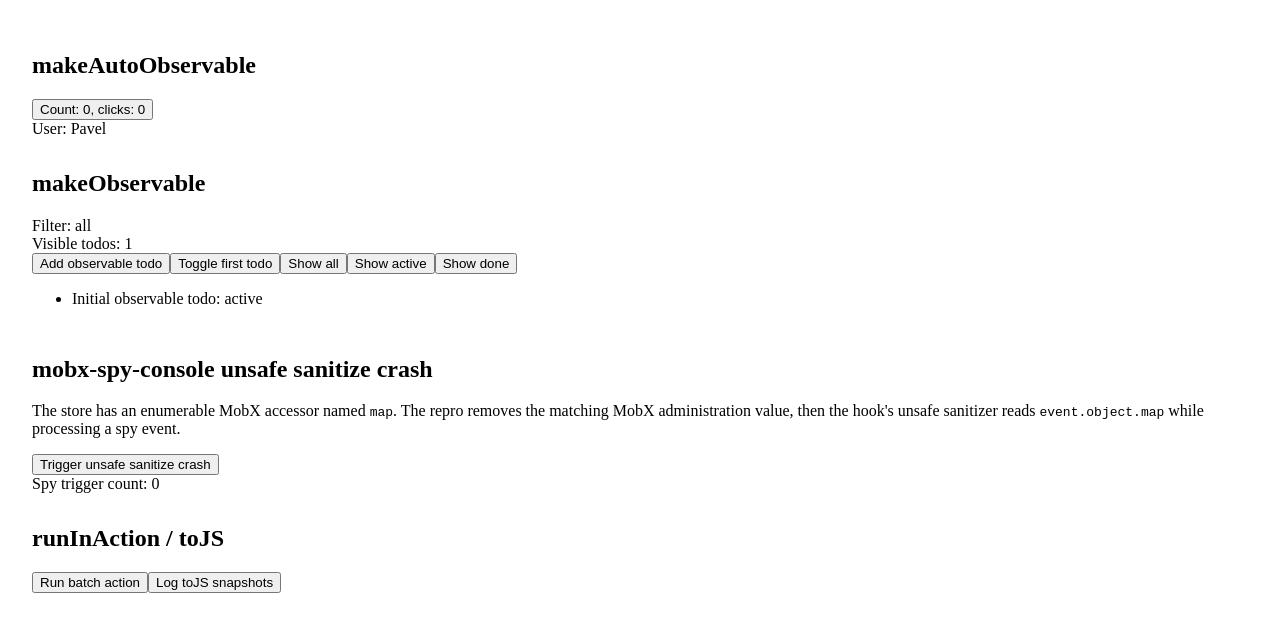
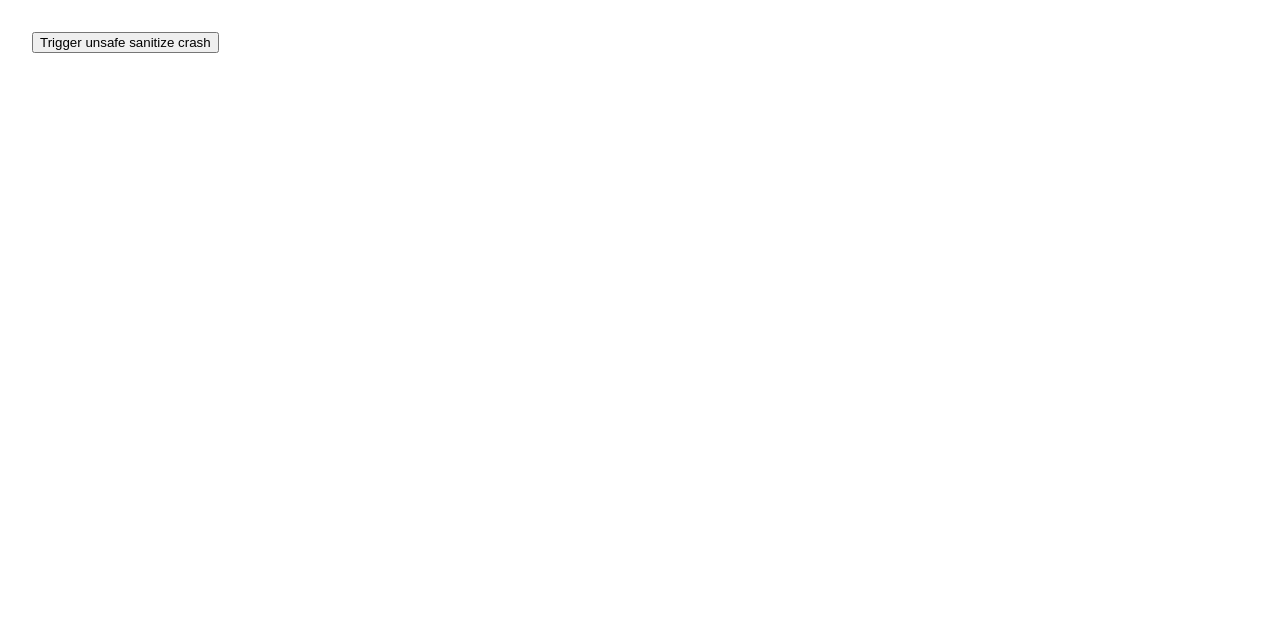
Before and after one commit to rakleed/mobx-spy-console-sanitizer-crash-repro, a React (Vite) app: page / in a window 1280 px wide. Shown: the top 632 px of the page. Built offline with nearby package versions, Linux system fonts and the light colour scheme.

Commit message:
Reduce sanitizer crash repro to minimal case

```diff
--- a/package.json
+++ b/package.json
@@ -9,7 +9,6 @@
   "dependencies": {
     "@vitejs/plugin-react": "latest",
     "mobx": "latest",
-    "mobx-react-lite": "latest",
     "react": "^18.3.1",
     "react-dom": "^18.3.1",
     "vite": "latest"
--- a/src/main.tsx
+++ b/src/main.tsx
@@ -1,193 +1,37 @@
 import './mobx-spy-console-hook-repro';
 
 import * as mobx from 'mobx';
-import {
-  $mobx,
-  action,
-  computed,
-  makeAutoObservable,
-  makeObservable,
-  observable,
-  runInAction,
-  toJS,
-} from 'mobx';
-import { observer } from 'mobx-react-lite';
+import { $mobx, makeAutoObservable } from 'mobx';
 import { createRoot } from 'react-dom/client';
 
 window.__MOBX_DEVTOOLS_GLOBAL_HOOK__?.injectMobx(mobx);
-
-class AutoObservableCounterStore {
-  count = 0;
-
-  user = {
-    name: 'Pavel',
-    stats: {
-      clicks: 0,
-    },
-  };
-
-  constructor() {
-    makeAutoObservable(this);
-  }
-
-  increment() {
-    this.count += 1;
-    this.user.stats.clicks += 1;
-  }
-}
-
-class ObservableTodoStore {
-  todos = [
-    {
-      id: 1,
-      title: 'Initial observable todo',
-      done: false,
-    },
-  ];
-
-  filter = 'all';
-
-  constructor() {
-    makeObservable(this, {
-      todos: observable,
-      filter: observable,
-      visibleTodos: computed,
-      addTodo: action,
-      toggleFirstTodo: action,
-      setFilter: action,
-    });
-  }
-
-  get visibleTodos() {
-    if (this.filter === 'done') {
-      return this.todos.filter((todo) => todo.done);
-    }
-
-    if (this.filter === 'active') {
-      return this.todos.filter((todo) => !todo.done);
-    }
-
-    return this.todos;
-  }
-
-  addTodo() {
-    this.todos.push({
-      id: Date.now(),
-      title: `Observable todo ${this.todos.length + 1}`,
-      done: false,
-    });
-  }
-
-  toggleFirstTodo() {
-    const [firstTodo] = this.todos;
-
-    if (firstTodo) {
-      firstTodo.done = !firstTodo.done;
-    }
-  }
-
-  setFilter(filter: 'all' | 'active' | 'done') {
-    this.filter = filter;
-  }
-}
 
 type MobxAdministrationWithValues = {
   values_: Map<string, unknown>;
 };
 
 class SiteMapStore {
-  map = new Map([
-    ['home', '/'],
-    ['users', '/users'],
-  ]);
-
+  map = new Map([['home', '/']]);
   tick = 0;
 
   constructor() {
     makeAutoObservable(this);
+    (this as unknown as { [$mobx]: MobxAdministrationWithValues })[$mobx].values_.delete('map');
   }
 
-  triggerSpyEvent() {
+  triggerUnsafeSanitizeCrash() {
     this.tick += 1;
-  }
-
-  removeObservableMapValue() {
-    (this as unknown as { [$mobx]: MobxAdministrationWithValues })[$mobx].values_.delete('map');
   }
 }
 
-const autoObservableCounterStore = new AutoObservableCounterStore();
-const observableTodoStore = new ObservableTodoStore();
 const siteMapStore = new SiteMapStore();
 
-siteMapStore.removeObservableMapValue();
-
-function runBatchAction() {
-  runInAction('update stores with runInAction', () => {
-    autoObservableCounterStore.count += 10;
-    autoObservableCounterStore.user.name = `Pavel ${autoObservableCounterStore.count}`;
-    autoObservableCounterStore.user.stats.clicks += 10;
-
-    observableTodoStore.todos.push({
-      id: Date.now(),
-      title: `runInAction todo ${observableTodoStore.todos.length + 1}`,
-      done: false,
-    });
-    observableTodoStore.filter = observableTodoStore.filter === 'all' ? 'active' : 'all';
-  });
+function App() {
+  return (
+    <main style={{ padding: 24 }}>
+      <button onClick={() => siteMapStore.triggerUnsafeSanitizeCrash()}>Trigger unsafe sanitize crash</button>
+    </main>
+  );
 }
 
-function logSnapshots() {
-  console.log('autoObservableCounterStore toJS', toJS(autoObservableCounterStore));
-  console.log('observableTodoStore.todos toJS', toJS(observableTodoStore.todos));
-  console.log('observableTodoStore.visibleTodos toJS', toJS(observableTodoStore.visibleTodos));
-}
-
-const App = observer(() => (
-  <main style={{ display: 'grid', gap: 12, padding: 24 }}>
-    <section>
-      <h2>makeAutoObservable</h2>
-      <button onClick={() => autoObservableCounterStore.increment()}>
-        Count: {autoObservableCounterStore.count}, clicks: {autoObservableCounterStore.user.stats.clicks}
-      </button>
-      <div>User: {autoObservableCounterStore.user.name}</div>
-    </section>
-
-    <section>
-      <h2>makeObservable</h2>
-      <div>Filter: {observableTodoStore.filter}</div>
-      <div>Visible todos: {observableTodoStore.visibleTodos.length}</div>
-      <button onClick={() => observableTodoStore.addTodo()}>Add observable todo</button>
-      <button onClick={() => observableTodoStore.toggleFirstTodo()}>Toggle first todo</button>
-      <button onClick={() => observableTodoStore.setFilter('all')}>Show all</button>
-      <button onClick={() => observableTodoStore.setFilter('active')}>Show active</button>
-      <button onClick={() => observableTodoStore.setFilter('done')}>Show done</button>
-      <ul>
-        {observableTodoStore.visibleTodos.map((todo) => (
-          <li key={todo.id}>
-            {todo.title}: {todo.done ? 'done' : 'active'}
-          </li>
-        ))}
-      </ul>
-    </section>
-
-    <section>
-      <h2>mobx-spy-console unsafe sanitize crash</h2>
-      <p>
-        The store has an enumerable MobX accessor named <code>map</code>. The repro removes the matching MobX
-        administration value, then the hook's unsafe sanitizer reads <code>event.object.map</code> while processing a
-        spy event.
-      </p>
-      <button onClick={() => siteMapStore.triggerSpyEvent()}>Trigger unsafe sanitize crash</button>
-      <div>Spy trigger count: {siteMapStore.tick}</div>
-    </section>
-
-    <section>
-      <h2>runInAction / toJS</h2>
-      <button onClick={runBatchAction}>Run batch action</button>
-      <button onClick={logSnapshots}>Log toJS snapshots</button>
-    </section>
-  </main>
-));
-
 createRoot(document.getElementById('root')!).render(<App />);
--- a/src/mobx-spy-console-hook-repro.ts
+++ b/src/mobx-spy-console-hook-repro.ts
@@ -1,199 +1,45 @@
-const MOBX_DEVTOOLS_GLOBAL_HOOK_KEY = '__MOBX_DEVTOOLS_GLOBAL_HOOK__';
-const MOBX_SPY_EVENT_LOG_PREFIX = '[mobx-spy-console hook repro]';
-
 type MobxSpyEvent = Record<string, unknown>;
 
 type MobxInstance = {
   spy?: (listener: (event: MobxSpyEvent) => void) => () => void;
 };
 
-type MobxCollection = {
-  mobx?: MobxInstance;
-};
-
-type MobxDevtoolsHook = {
-  hookVersion: number;
-  collections: Record<string, MobxCollection>;
-  inject: (collection: MobxCollection) => void;
-  injectMobx: (mobx: MobxInstance) => void;
-  _listeners: Record<string, Array<(data: string) => void> | undefined>;
-  sub: (eventName: string, listener: (data: string) => void) => () => void;
-  on: (eventName: string, listener: (data: string) => void) => void;
-  off: (eventName: string, listener: (data: string) => void) => void;
-  emit: (eventName: string, data: string) => void;
-};
-
 declare global {
   interface Window {
-    __MOBX_DEVTOOLS_GLOBAL_HOOK__?: MobxDevtoolsHook;
+    __MOBX_DEVTOOLS_GLOBAL_HOOK__?: {
+      injectMobx: (mobx: MobxInstance) => void;
+    };
   }
 }
 
-function sanitize(value: unknown, depth: number, seen: WeakSet<object>): unknown {
-  if (depth > 7) {
-    return '[...]';
-  }
-
+function sanitize(value: unknown): unknown {
   if (value === null || value === undefined) {
     return value;
   }
 
-  if (typeof value === 'string' || typeof value === 'number' || typeof value === 'boolean') {
+  if (typeof value !== 'object') {
     return value;
   }
-
-  if (typeof value === 'function') {
-    return '[function]';
-  }
-
-  if (value instanceof Date) {
-    return value.toISOString();
-  }
-
-  if (value instanceof Error) {
-    return {
-      name: value.name,
-      message: value.message,
-      stack: value.stack?.split('\n').slice(0, 6),
-    };
-  }
-
-  if (Array.isArray(value)) {
-    return value.map((item) => sanitize(item, depth + 1, seen));
-  }
-
-  if (value instanceof Map) {
-    return {
-      type: 'Map',
-      size: value.size,
-      entries: Array.from(value.entries()).map(([key, entryValue]) => [
-        sanitize(key, depth + 1, seen),
-        sanitize(entryValue, depth + 1, seen),
-      ]),
-    };
-  }
-
-  if (value instanceof Set) {
-    return {
-      type: 'Set',
-      size: value.size,
-      values: Array.from(value.values())
-        .slice(0, 15)
-        .map((entryValue) => sanitize(entryValue, depth + 1, seen)),
-    };
-  }
-
-  if (typeof value === 'object') {
-    if (seen.has(value)) {
-      return '[circular]';
-    }
-
-    seen.add(value);
 
   const output: Record<string, unknown> = {};
 
   Object.keys(value).forEach((key) => {
-      if (key === '$mobx') {
-        return;
-      }
-
-      output[key] = sanitize((value as Record<string, unknown>)[key], depth + 1, seen);
+    output[key] = sanitize((value as Record<string, unknown>)[key]);
   });
-
-    seen.delete(value);
 
   return output;
 }
 
-  try {
-    return JSON.parse(JSON.stringify(value));
-  } catch {
-    return String(value);
-  }
-}
-
-function setupMobxHook(): MobxDevtoolsHook {
-  const existingHook = window.__MOBX_DEVTOOLS_GLOBAL_HOOK__;
-
-  if (existingHook?.collections) {
-    return existingHook;
-  }
-
-  const hook: MobxDevtoolsHook = {
-    hookVersion: 1,
-    collections: {},
-    inject(collection) {
-      const mobxId = 'repro';
-
-      this.collections[mobxId] = {
-        ...this.collections[mobxId],
-        ...collection,
-      };
-
-      this.emit('instances-injected', mobxId);
-    },
+window.__MOBX_DEVTOOLS_GLOBAL_HOOK__ = {
   injectMobx(mobx) {
-      this.inject({ mobx });
-    },
-    _listeners: {},
-    sub(eventName, listener) {
-      this.on(eventName, listener);
-
-      return () => {
-        this.off(eventName, listener);
-      };
-    },
-    on(eventName, listener) {
-      this._listeners[eventName] ??= [];
-      this._listeners[eventName]?.push(listener);
-    },
-    off(eventName, listener) {
-      const listeners = this._listeners[eventName];
-
-      if (!listeners) {
+    mobx.spy?.((event) => {
+      if (event.type === 'report-end') {
         return;
       }
 
-      const listenerIndex = listeners.indexOf(listener);
-
-      if (listenerIndex !== -1) {
-        listeners.splice(listenerIndex, 1);
-      }
-    },
-    emit(eventName, data) {
-      this._listeners[eventName]?.forEach((listener) => {
-        listener(data);
+      console.log('[mobx-spy-console hook repro]', sanitize(event));
     });
   },
 };
 
-  window.__MOBX_DEVTOOLS_GLOBAL_HOOK__ = hook;
-
-  return hook;
-}
-
-function setupSpyDisposers(hook: MobxDevtoolsHook): void {
-  const spyDisposers: Record<string, (() => void) | undefined> = {};
-
-  function attachSpyForMobx(mobx: MobxInstance | undefined, mobxId: string): void {
-    if (!mobx || typeof mobx.spy !== 'function' || spyDisposers[mobxId]) {
-      return;
-    }
-
-    spyDisposers[mobxId] = mobx.spy((event) => {
-      if (event.type === 'report-end') {
-        return;
-      }
-
-      console.log(MOBX_SPY_EVENT_LOG_PREFIX, sanitize(event, 0, new WeakSet()));
-    });
-  }
-
-  hook.sub('instances-injected', (mobxId) => {
-    attachSpyForMobx(hook.collections[mobxId]?.mobx, mobxId);
-  });
-}
-
-setupSpyDisposers(setupMobxHook());
-
 export {};
```
Also changed, not shown: 1 other file (tests, documents, lock files or other folders). Lines whose indentation alone changed are shown as unchanged.
